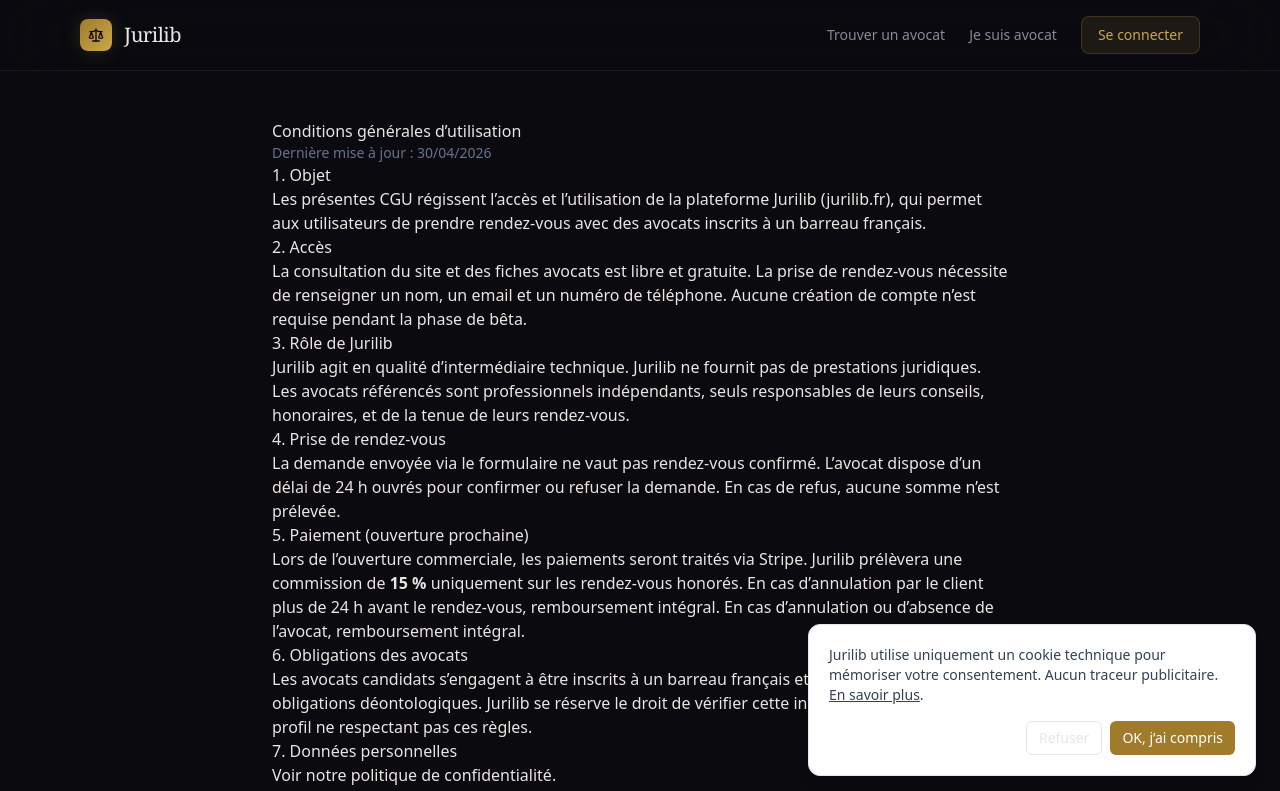
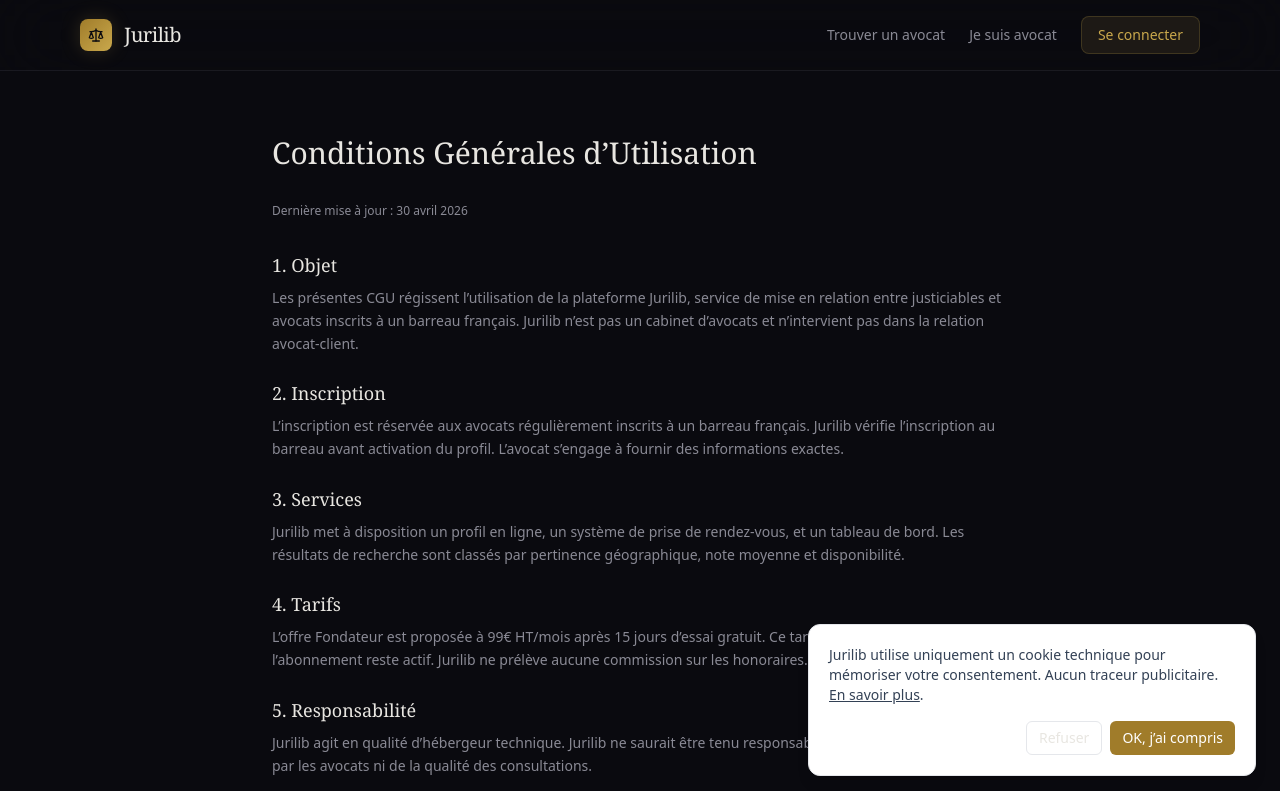
Before and after one commit to Manolo05/jurilib, a Next.js app in the folder frontend/: page /cgu in a window 1280 px wide. Shown: the top 791 px of the page. Built offline with nearby package versions, Linux system fonts and the light colour scheme; no server answers.

Commit message:
feat: CGU page

```diff
--- a/frontend/src/app/cgu/page.tsx
+++ b/frontend/src/app/cgu/page.tsx
@@ -1,71 +1,48 @@
-export const metadata = { title: 'Conditions générales d’utilisation — Jurilib' };
+// @ts-nocheck
+export const metadata = {
+  title: 'Conditions G\u00e9n\u00e9rales d\u2019Utilisation — Jurilib',
+  description: 'CGU de la plateforme Jurilib — mise en relation avocats et justiciables.',
+};
 
-export default function CGU() {
+export default function CguPage() {
   return (
-    <article className="mx-auto max-w-3xl px-4 py-12 prose prose-slate prose-headings:font-semibold">
-      <h1>Conditions générales d&rsquo;utilisation</h1>
-      <p className="text-sm text-slate-500">
-        Dernière mise à jour&nbsp;: {new Date().toLocaleDateString('fr-FR')}
-      </p>
-
-      <h2>1. Objet</h2>
-      <p>
-        Les présentes CGU régissent l&rsquo;accès et l&rsquo;utilisation de la plateforme
-        Jurilib (jurilib.fr), qui permet aux utilisateurs de prendre rendez-vous
-        avec des avocats inscrits à un barreau français.
-      </p>
-
-      <h2>2. Accès</h2>
-      <p>
-        La consultation du site et des fiches avocats est libre et gratuite.
-        La prise de rendez-vous nécessite de renseigner un nom, un email
-        et un numéro de téléphone. Aucune création de compte n&rsquo;est requise
-        pendant la phase de bêta.
-      </p>
-
-      <h2>3. Rôle de Jurilib</h2>
-      <p>
-        Jurilib agit en qualité d&rsquo;intermédiaire technique. Jurilib ne fournit
-        pas de prestations juridiques. Les avocats référencés sont
-        professionnels indépendants, seuls responsables de leurs conseils,
-        honoraires, et de la tenue de leurs rendez-vous.
-      </p>
-
-      <h2>4. Prise de rendez-vous</h2>
-      <p>
-        La demande envoyée via le formulaire ne vaut pas rendez-vous confirmé.
-        L&rsquo;avocat dispose d&rsquo;un délai de 24 h ouvrés pour confirmer ou
-        refuser la demande. En cas de refus, aucune somme n&rsquo;est prélevée.
-      </p>
-
-      <h2>5. Paiement (ouverture prochaine)</h2>
-      <p>
-        Lors de l&rsquo;ouverture commerciale, les paiements seront traités via
-        Stripe. Jurilib prélèvera une commission de <strong>15 %</strong> uniquement
-        sur les rendez-vous honorés. En cas d&rsquo;annulation par le client plus
-        de 24 h avant le rendez-vous, remboursement intégral. En cas
-        d&rsquo;annulation ou d&rsquo;absence de l&rsquo;avocat, remboursement intégral.
-      </p>
-
-      <h2>6. Obligations des avocats</h2>
-      <p>
-        Les avocats candidats s&rsquo;engagent à être inscrits à un barreau
-        français et à jour de leurs obligations déontologiques. Jurilib se
-        réserve le droit de vérifier cette inscription et de retirer tout
-        profil ne respectant pas ces règles.
-      </p>
-
-      <h2>7. Données personnelles</h2>
-      <p>
-        Voir notre <a href="/politique-de-confidentialite">politique de
-        confidentialité</a>.
-      </p>
-
-      <h2>8. Droit applicable</h2>
-      <p>
-        Les présentes CGU sont soumises au droit français. Tout litige relève
-        de la compétence des tribunaux de Paris.
-      </p>
-    </article>
+    <div className="mx-auto max-w-3xl px-4 py-16">
+      <h1 className="text-3xl font-serif font-medium text-juri-text mb-8">Conditions G&eacute;n&eacute;rales d&rsquo;Utilisation</h1>
+      <p className="text-xs text-juri-muted font-sans mb-8">Derni&egrave;re mise &agrave; jour : 30 avril 2026</p>
+      <div className="prose-juri space-y-6 text-sm text-juri-muted font-sans leading-relaxed">
+        <section>
+          <h2 className="text-lg font-serif font-medium text-juri-text mb-2">1. Objet</h2>
+          <p>Les pr&eacute;sentes CGU r&eacute;gissent l&rsquo;utilisation de la plateforme Jurilib, service de mise en relation entre justiciables et avocats inscrits &agrave; un barreau fran&ccedil;ais. Jurilib n&rsquo;est pas un cabinet d&rsquo;avocats et n&rsquo;intervient pas dans la relation avocat-client.</p>
+        </section>
+        <section>
+          <h2 className="text-lg font-serif font-medium text-juri-text mb-2">2. Inscription</h2>
+          <p>L&rsquo;inscription est r&eacute;serv&eacute;e aux avocats r&eacute;guli&egrave;rement inscrits &agrave; un barreau fran&ccedil;ais. Jurilib v&eacute;rifie l&rsquo;inscription au barreau avant activation du profil. L&rsquo;avocat s&rsquo;engage &agrave; fournir des informations exactes.</p>
+        </section>
+        <section>
+          <h2 className="text-lg font-serif font-medium text-juri-text mb-2">3. Services</h2>
+          <p>Jurilib met &agrave; disposition un profil en ligne, un syst&egrave;me de prise de rendez-vous, et un tableau de bord. Les r&eacute;sultats de recherche sont class&eacute;s par pertinence g&eacute;ographique, note moyenne et disponibilit&eacute;.</p>
+        </section>
+        <section>
+          <h2 className="text-lg font-serif font-medium text-juri-text mb-2">4. Tarifs</h2>
+          <p>L&rsquo;offre Fondateur est propos&eacute;e &agrave; 99&euro; HT/mois apr&egrave;s 15 jours d&rsquo;essai gratuit. Ce tarif est garanti &agrave; vie tant que l&rsquo;abonnement reste actif. Jurilib ne pr&eacute;l&egrave;ve aucune commission sur les honoraires.</p>
+        </section>
+        <section>
+          <h2 className="text-lg font-serif font-medium text-juri-text mb-2">5. Responsabilit&eacute;</h2>
+          <p>Jurilib agit en qualit&eacute; d&rsquo;h&eacute;bergeur technique. Jurilib ne saurait &ecirc;tre tenu responsable des informations publi&eacute;es par les avocats ni de la qualit&eacute; des consultations.</p>
+        </section>
+        <section>
+          <h2 className="text-lg font-serif font-medium text-juri-text mb-2">6. Donn&eacute;es personnelles</h2>
+          <p>Les donn&eacute;es sont trait&eacute;es conform&eacute;ment au RGPD. Pour toute demande relative &agrave; vos donn&eacute;es, contactez contact@jurilib.fr.</p>
+        </section>
+        <section>
+          <h2 className="text-lg font-serif font-medium text-juri-text mb-2">7. R&eacute;siliation</h2>
+          <p>L&rsquo;avocat peut r&eacute;silier &agrave; tout moment. La r&eacute;siliation prend effet &agrave; la fin de la p&eacute;riode en cours. En cas de r&eacute;inscription, le tarif Fondateur est perdu.</p>
+        </section>
+        <section>
+          <h2 className="text-lg font-serif font-medium text-juri-text mb-2">8. Droit applicable</h2>
+          <p>Les pr&eacute;sentes CGU sont soumises au droit fran&ccedil;ais. En cas de litige, les parties recherchent une solution amiable avant de saisir les tribunaux comp&eacute;tents.</p>
+        </section>
+      </div>
+    </div>
   );
 }
```
